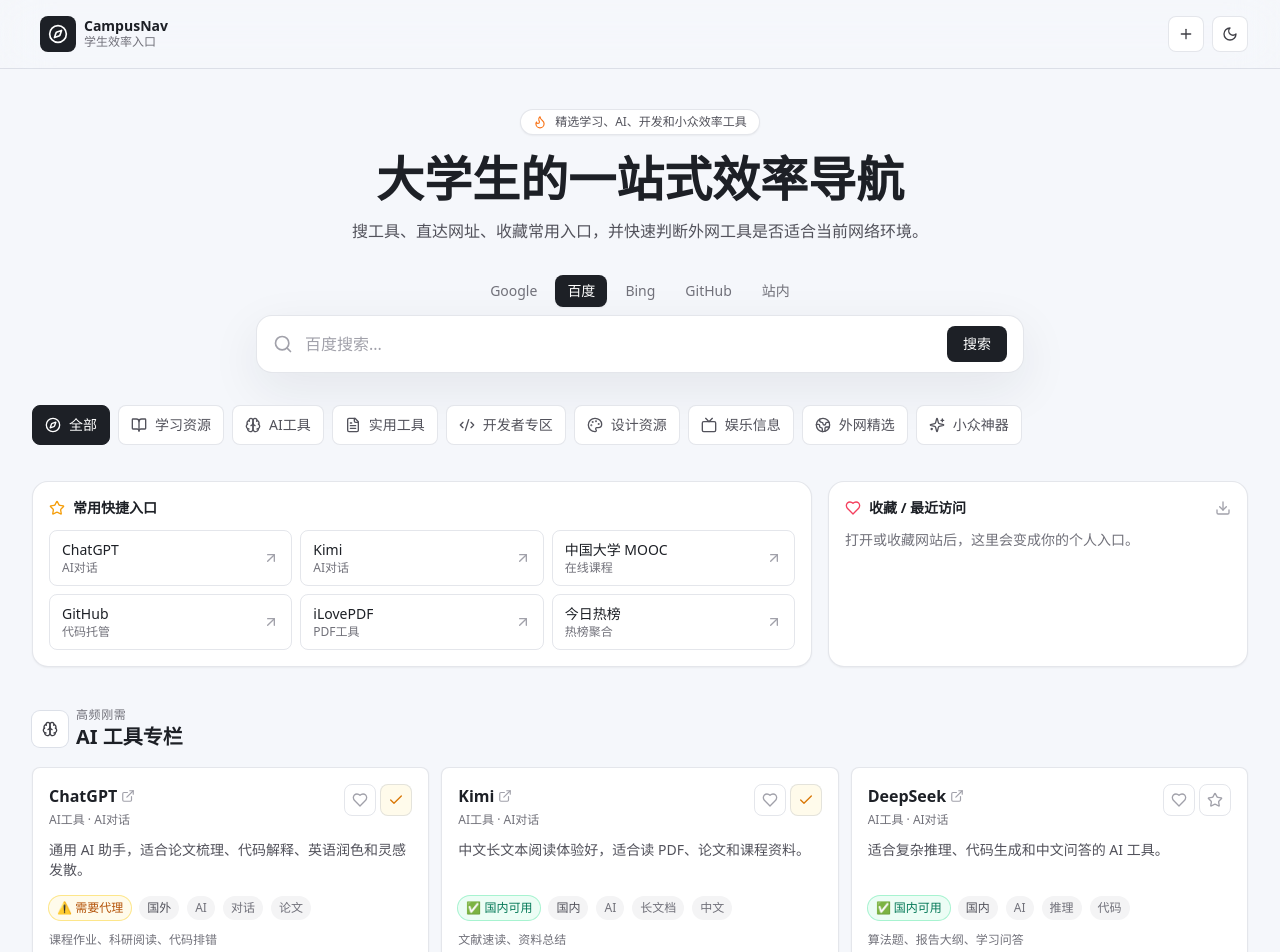
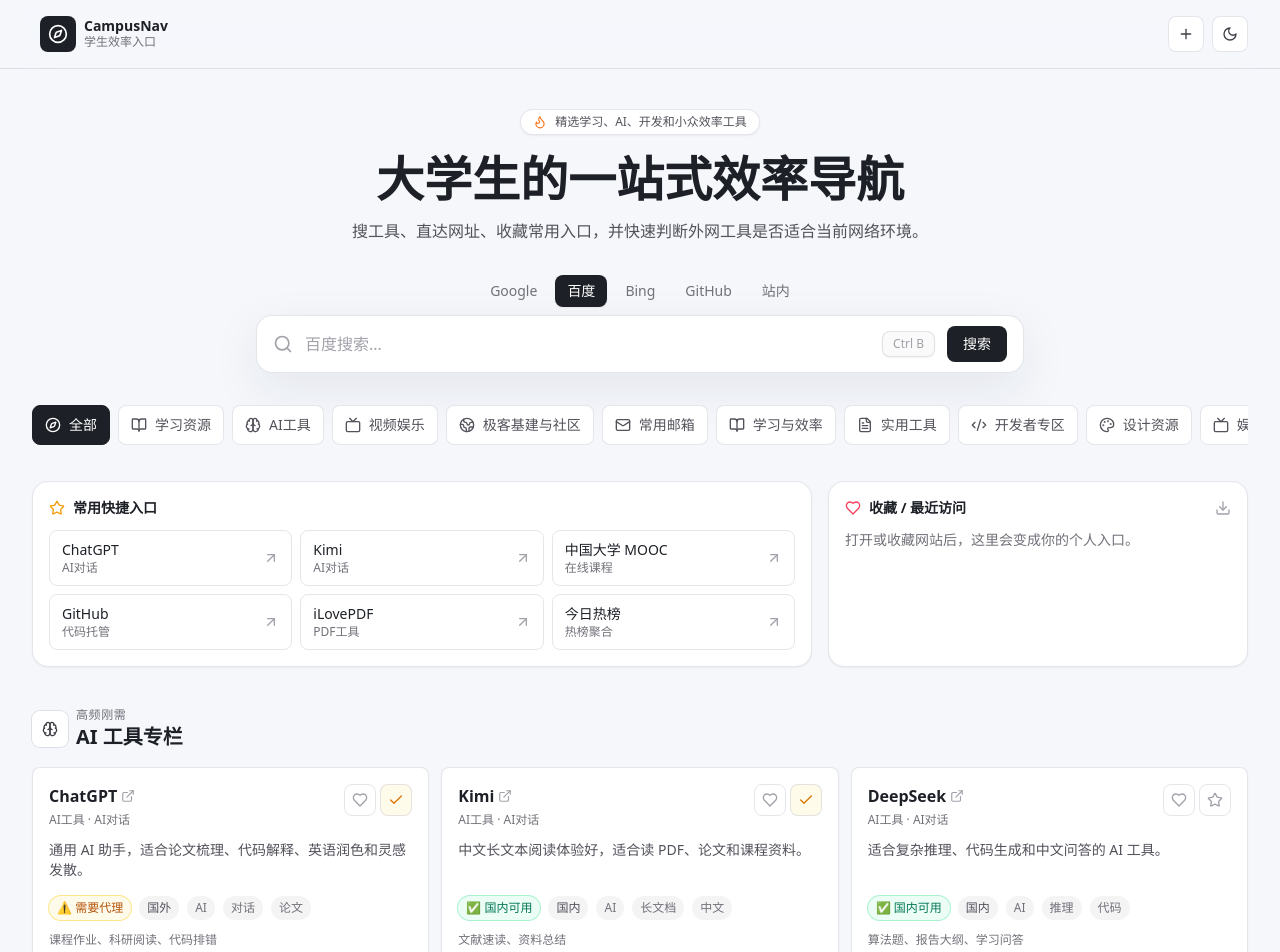
Before and after one commit to baikaiwen075-dot/campus-nav, a Next.js app: page / in a window 1280 px wide. Shown: the top 952 px of the page. Built offline with nearby package versions, Linux system fonts and the light colour scheme.

Commit message:
fix：添加快捷键提示并扩充常用网址

```diff
--- a/app/page.tsx
+++ b/app/page.tsx
@@ -14,6 +14,7 @@
   Flame,
   Globe2,
   Heart,
+  Mail,
   Moon,
   Palette,
   Plus,
@@ -42,6 +43,10 @@
 const categoryIcon: Record<SiteCategory, React.ElementType> = {
   学习资源: BookOpen,
   AI工具: Brain,
+  视频娱乐: Tv,
+  极客基建与社区: Globe2,
+  常用邮箱: Mail,
+  学习与效率: BookOpen,
   实用工具: FileText,
   开发者专区: Code2,
   设计资源: Palette,
@@ -54,6 +59,10 @@
   全部: "page-top",
   学习资源: "category-study",
   AI工具: "category-ai",
+  视频娱乐: "category-video",
+  极客基建与社区: "category-infra",
+  常用邮箱: "category-mail",
+  学习与效率: "category-productivity",
   实用工具: "category-tools",
   开发者专区: "category-developer",
   设计资源: "category-design",
@@ -130,6 +139,7 @@
   const [recent, setRecent] = useState<string[]>([]);
   const [quick, setQuick] = useState<string[]>(defaultQuick);
   const [dark, setDark] = useState(false);
+  const [shortcutHint, setShortcutHint] = useState("Ctrl B");
 
   useEffect(() => {
     setFavorites(readList(storageKeys.favorites, []));
@@ -137,7 +147,9 @@
     setQuick(readList(storageKeys.quick, defaultQuick));
     const savedTheme = window.localStorage.getItem(storageKeys.theme);
     const prefersDark = window.matchMedia("(prefers-color-scheme: dark)").matches;
+    const isAppleDevice = /Mac|iPhone|iPad|iPod/i.test(window.navigator.platform);
     setDark(savedTheme ? savedTheme === "dark" : prefersDark);
+    setShortcutHint(isAppleDevice ? "⌘ B" : "Ctrl B");
   }, []);
 
   useEffect(() => {
@@ -318,6 +330,9 @@
                 onChange={(event) => setQuery(event.target.value)}
                 placeholder={selectedEngine.placeholder}
               />
+              <span className="hidden shrink-0 select-none rounded-lg border border-line bg-zinc-50 px-2.5 py-1 text-xs font-medium text-zinc-400 shadow-sm dark:bg-zinc-950 dark:text-zinc-500 sm:inline-flex">
+                {shortcutHint}
+              </span>
               <button className="focus-ring hidden rounded-lg bg-ink px-4 py-2 text-sm font-medium text-white dark:bg-white dark:text-ink sm:inline-flex">
                 搜索
               </button>
--- a/data/sites.ts
+++ b/data/sites.ts
@@ -278,5 +278,215 @@
     description: "聚合多个平台热榜，快速扫一眼当天热点。",
     featured: true,
     studentFit: "信息获取、自媒体选题"
+  },
+  {
+    id: "gemini",
+    name: "Gemini",
+    url: "https://gemini.google.com/",
+    category: "AI工具",
+    group: "AI对话",
+    tags: ["AI", "Google", "多模态"],
+    region: "国外",
+    access: "需要代理",
+    description: "Google 的多模态 AI 助手，适合英文检索、写作和图文理解。",
+    featured: true,
+    studentFit: "英文资料检索、论文思路拓展"
+  },
+  {
+    id: "doubao",
+    name: "豆包",
+    url: "https://www.doubao.com/",
+    category: "AI工具",
+    group: "AI对话",
+    tags: ["AI", "中文", "写作"],
+    region: "国内",
+    access: "国内可用",
+    description: "字节跳动推出的中文 AI 助手，适合问答、写作和轻量创作。",
+    featured: true,
+    studentFit: "课程问答、中文写作、内容改写"
+  },
+  {
+    id: "google-ai-studio",
+    name: "Google AI Studio",
+    url: "https://aistudio.google.com/",
+    category: "AI工具",
+    group: "AI开发",
+    tags: ["AI", "Gemini", "API"],
+    region: "国外",
+    access: "需要代理",
+    description: "Google Gemini 模型的在线实验与 API 原型开发平台。",
+    studentFit: "AI 应用原型、模型能力测试"
+  },
+  {
+    id: "grok",
+    name: "Grok",
+    url: "https://grok.com/",
+    category: "AI工具",
+    group: "AI对话",
+    tags: ["AI", "xAI", "实时信息"],
+    region: "国外",
+    access: "需要代理",
+    description: "xAI 推出的 AI 助手，偏实时信息理解和开放式问答。",
+    studentFit: "热点理解、英文问答、灵感探索"
+  },
+  {
+    id: "qianwen",
+    name: "阿里千问",
+    url: "https://tongyi.aliyun.com/qianwen/",
+    category: "AI工具",
+    group: "AI对话",
+    tags: ["AI", "通义千问", "中文"],
+    region: "国内",
+    access: "国内可用",
+    description: "阿里通义千问的对话入口，适合中文问答、写作和办公场景。",
+    featured: true,
+    studentFit: "报告写作、中文资料整理"
+  },
+  {
+    id: "youtube",
+    name: "YouTube",
+    url: "https://www.youtube.com/",
+    category: "视频娱乐",
+    group: "长视频平台",
+    tags: ["视频", "教程", "海外"],
+    region: "国外",
+    access: "需要代理",
+    description: "全球视频平台，适合观看课程、技术分享和创作者内容。",
+    studentFit: "公开课、技术频道、语言学习"
+  },
+  {
+    id: "douyin",
+    name: "抖音",
+    url: "https://www.douyin.com/",
+    category: "视频娱乐",
+    group: "短视频平台",
+    tags: ["短视频", "热点", "创作"],
+    region: "国内",
+    access: "国内可用",
+    description: "国内短视频与直播平台，适合获取热点内容和创作灵感。",
+    studentFit: "热点观察、自媒体选题"
+  },
+  {
+    id: "tencent-video",
+    name: "腾讯视频",
+    url: "https://v.qq.com/",
+    category: "视频娱乐",
+    group: "长视频平台",
+    tags: ["视频", "影视", "国内"],
+    region: "国内",
+    access: "国内可用",
+    description: "腾讯旗下综合视频平台，覆盖影视、综艺和纪录片内容。",
+    studentFit: "课余娱乐、纪录片观看"
+  },
+  {
+    id: "cloudflare",
+    name: "Cloudflare",
+    url: "https://www.cloudflare.com/",
+    category: "极客基建与社区",
+    group: "网络基础设施",
+    tags: ["CDN", "DNS", "安全"],
+    region: "国外",
+    access: "部分可用",
+    description: "提供 CDN、DNS、安全防护和边缘计算服务的网络基础设施平台。",
+    studentFit: "个人网站加速、域名解析、Web 安全实践"
+  },
+  {
+    id: "hugging-face",
+    name: "Hugging Face",
+    url: "https://huggingface.co/",
+    category: "极客基建与社区",
+    group: "AI社区",
+    tags: ["AI", "模型", "数据集"],
+    region: "国外",
+    access: "需要代理",
+    description: "AI 模型、数据集和应用 Demo 的开源社区与托管平台。",
+    studentFit: "模型下载、论文复现、AI 项目调研"
+  },
+  {
+    id: "linux-do",
+    name: "Linux DO",
+    url: "https://linux.do/",
+    category: "极客基建与社区",
+    group: "技术社区",
+    tags: ["社区", "Linux", "极客"],
+    region: "国内",
+    access: "国内可用",
+    description: "面向开发者和极客用户的中文技术社区，讨论工具、系统与网络资源。",
+    studentFit: "技术交流、资源发现、折腾经验"
+  },
+  {
+    id: "grizzly-sms",
+    name: "Grizzly SMS",
+    url: "https://grizzlysms.com/",
+    category: "极客基建与社区",
+    group: "账号基础设施",
+    tags: ["短信验证", "海外服务", "账号"],
+    region: "国外",
+    access: "部分可用",
+    description: "全球短信验证码接收平台，用于注册海外服务。",
+    studentFit: "海外工具注册、账号测试"
+  },
+  {
+    id: "gmail",
+    name: "Gmail",
+    url: "https://mail.google.com/",
+    category: "常用邮箱",
+    group: "邮箱",
+    tags: ["邮箱", "Google", "海外"],
+    region: "国外",
+    access: "需要代理",
+    description: "Google 邮箱服务，适合海外工具注册、学术通讯和订阅管理。",
+    studentFit: "海外账号注册、论文通讯、邮件归档"
+  },
+  {
+    id: "qq-mail",
+    name: "QQ邮箱",
+    url: "https://mail.qq.com/",
+    category: "常用邮箱",
+    group: "邮箱",
+    tags: ["邮箱", "腾讯", "国内"],
+    region: "国内",
+    access: "国内可用",
+    description: "腾讯提供的常用邮箱服务，国内访问稳定并支持多端同步。",
+    studentFit: "课程通知、账号注册、日常邮件"
+  },
+  {
+    id: "leetcode-cn",
+    name: "力扣",
+    url: "https://leetcode.cn/",
+    category: "学习与效率",
+    group: "编程刷题",
+    tags: ["算法", "刷题", "面试"],
+    region: "国内",
+    access: "国内可用",
+    description: "中文算法刷题与技术面试训练平台，适合系统练习数据结构与算法。",
+    featured: true,
+    studentFit: "算法课练习、实习面试准备"
+  },
+  {
+    id: "chaoxing",
+    name: "超星学习通",
+    url: "https://i.chaoxing.com/",
+    category: "学习与效率",
+    group: "课程平台",
+    tags: ["网课", "课程", "学习通"],
+    region: "国内",
+    access: "国内可用",
+    description: "高校常用在线学习平台，用于课程学习、作业、签到和资料查看。",
+    studentFit: "网课学习、课程任务、作业提交"
+  },
+  {
+    id: "laowang-nav",
+    name: "老王导航",
+    url: "https://nav.eooce.com/",
+    category: "实用工具",
+    group: "导航聚合",
+    tags: ["导航", "资源库", "极客"],
+    region: "国内",
+    access: "国内可用",
+    description: "极简极客风格的优质聚合导航网站与资源库。",
+    niche: true,
+    reason: "适合快速发现小众工具、极客资源和高质量入口。",
+    studentFit: "工具发现、资源整理"
   }
 ];
--- a/lib/site-utils.ts
+++ b/lib/site-utils.ts
@@ -3,6 +3,10 @@
 export const categoryOrder: SiteCategory[] = [
   "学习资源",
   "AI工具",
+  "视频娱乐",
+  "极客基建与社区",
+  "常用邮箱",
+  "学习与效率",
   "实用工具",
   "开发者专区",
   "设计资源",
--- a/lib/types.ts
+++ b/lib/types.ts
@@ -1,6 +1,10 @@
 export type SiteCategory =
   | "学习资源"
   | "AI工具"
+  | "视频娱乐"
+  | "极客基建与社区"
+  | "常用邮箱"
+  | "学习与效率"
   | "实用工具"
   | "开发者专区"
   | "设计资源"
```
